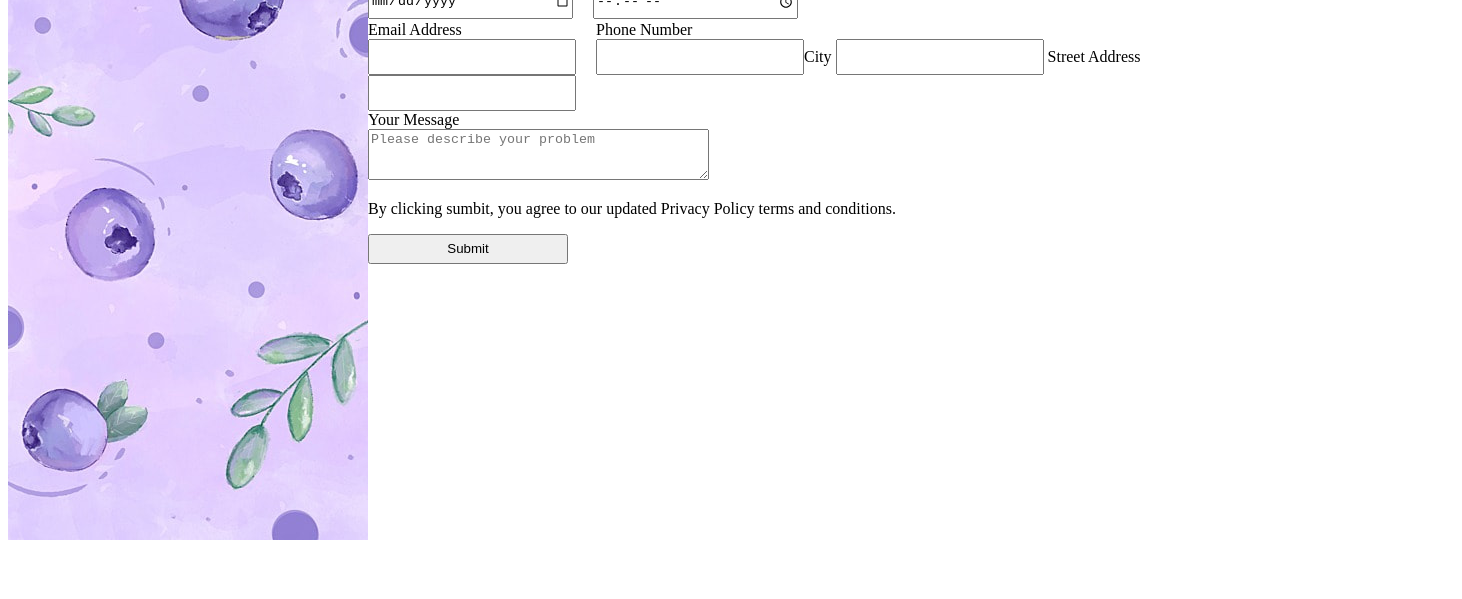
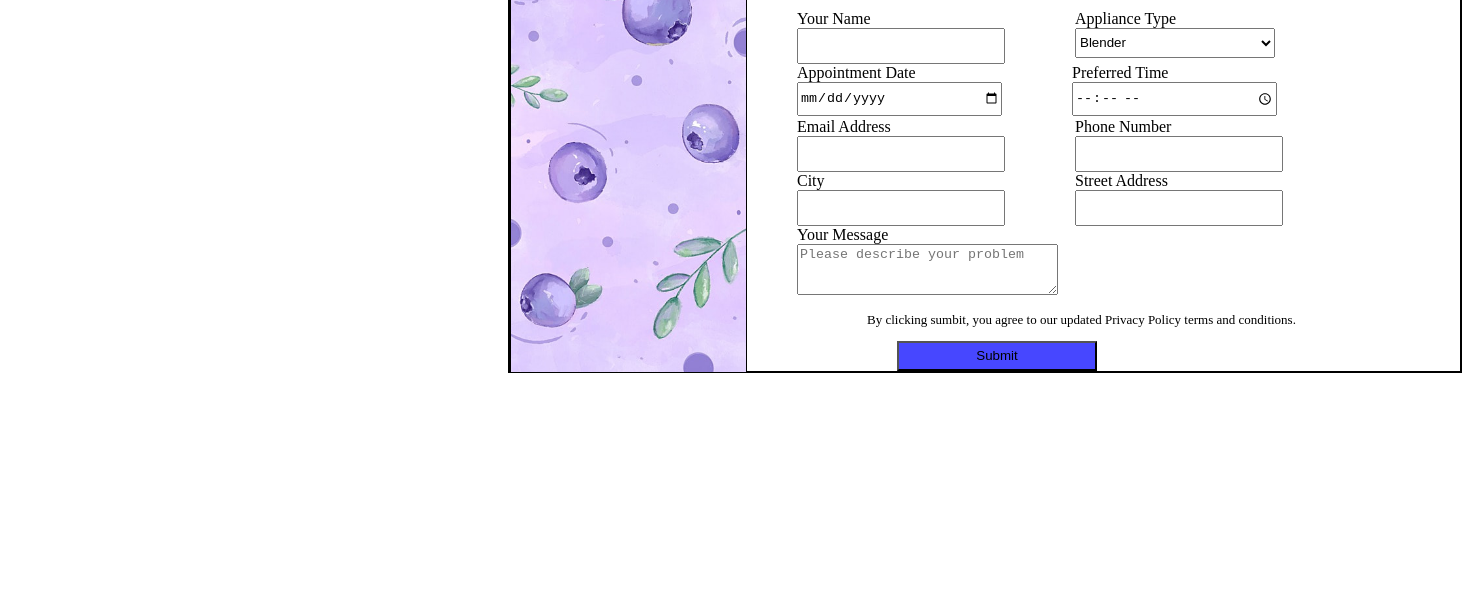
Before and after one commit to CraftedRNL/MyOwnForm, a plain HTML site: page index.html in a window 1280 px wide. Shown: the part 201-800 px from the top of the page, 1462 px wide, since content can reach past the window. Drawn offline with Linux system fonts and the light colour scheme.

Commit message:
added style.css

```diff
--- /dev/null
+++ b/css/styles.css
@@ -0,0 +1,46 @@
+.pic {
+    float: left;
+    border: .5px solid black;
+}
+
+input,
+select {
+    width: 200px;
+    height: 30px;
+    margin-left: 50px;
+}
+
+.s1 {
+    display: block;
+}
+.leftup {
+    float:left;
+    margin-right:20px;
+}
+.floating {
+    float: left;
+}
+p {
+    font-size: small;
+    font-weight: lighter;
+    margin-left: 10px;
+}
+.space {
+    border: 2px solid black;
+    width: 950px;
+    margin-left: 500px;
+    margin-top: 100px;
+}
+
+.blu {
+    color: black;
+    background-color: rgb(71, 71, 255);
+    right: 100px;
+    margin-left: 150px;
+}
+label, textarea {
+    margin-left: 50px ;
+}
+.dleft {
+    margin-left: 120px;
+}
--- a/index.html
+++ b/index.html
@@ -2,40 +2,26 @@
 <html lang="en">
 
 <head>
-    <style>
-        .pic {
-            float: left;
-        }
-
-        input,
-        select {
-            width: 200px;
-            height: 30px;
-
-        }
-
-        .s1 {
-            display: block;
-        }
-    </style>
+    <link rel="stylesheet" href="css/styles.css">
     <title>My form</title>
 </head>
 
 <body>
+    <div class="space">
         <div>
-        <img class="pic" src="img\pngtree-cute-watercolor-fruit-mobile-wallpaper-image_752110.jpg">
+            <img class="pic" width="235px" src="img\pngtree-cute-watercolor-fruit-mobile-wallpaper-image_752110.jpg">
         </div>
         <div class="center">
-        <h1>Book An Appointment Online!</h1>
-        <p>We have the best specialists in your region. Quality guarantee and professionalism are out slogan!</p>
+            <h1 class="Mleft">Book An Appointment Online!</h1>
+            <p class="Mleft">We have the best specialists in your region. Quality guarantee and professionalism are out slogan!</p>
         </div>
         <form method="POST" action="/practice.html">
             <section>
-            <div style="float:left;margin-right:20px;">
+                <div class="leftup">
                     <label class="s1" for="username">Your Name</label>
                     <input required id="username" type="text" name="username">
                 </div>
-            <div style="float:left;">
+                <div class="floating">
                     <label class="s1" for="appliancetype">Appliance Type</label>
                     <select name="appliancetype" id="atype">
                         <option value="blender">Blender</option>
@@ -47,38 +33,46 @@
             </section>
             <br><br><br>
             <section>
-            <div style="float:left;margin-right:20px;">
+                <div class="leftup">
                     <label class="s1" for="date">Appointment Date</label>
                     <input required id="date" name="date" type="date">
                 </div>
-            <div style="float:left;">
+                <div class="floating">
                     <label class="s1" for="time">Preferred Time</label>
                     <input required id="time" name="time" type="time">
                 </div>
             </section>
             <br><br><br>
             <section>
-            <div style="float:left;margin-right:20px;">
+                <div class="leftup">
                     <label class="s1" for="mail">Email Address</label>
                     <input required id="mail" type="email" name="mail">
                 </div>
-    <div style="float:left;">
+                <div class="floating">
                     <label class="s1" for="pnumber">Phone Number</label>
                     <input required id="pnumber" type="tel" name="pnumber">
                 </div>
             </section>
-        <br>
-        <label for="city">City</label>
+            <br><br><br>
+            <div class="leftup">
+                <label class="s1" for="city">City</label>
                 <input required id="city" type="text" name="city">
-        <label for="address">Street Address</label>
+            </div>
+            <div class="floating">
+                <label class="s1" for="address">Street Address</label>
                 <input required id="address" type="text" name="address">
-        <br>
-        <label for="message">Your Message</label>
-        <br>
-        <textarea id="message" name="message" rows="3" cols="40" placeholder="Please describe your problem"></textarea>
-        <p>By clicking sumbit, you agree to our updated Privacy Policy terms and conditions.</p>
-        <input type="submit">
+            </div>
+            <br><br><br>
+            <div class="leftup">
+                <label class="s1" for="message">Your Message</label>
+                <textarea id="message" name="message" rows="3" cols="30"
+                    placeholder="Please describe your problem"></textarea>
+                <p class="dleft">By clicking sumbit, you agree to our updated Privacy Policy terms and conditions.</p>
+            </div>
+            <br><br><br><br><br><br>
+            <input class="blu" type="submit">
         </form>
+    </div>
 
 </body>
 
```
Lines whose indentation alone changed are shown as unchanged.
